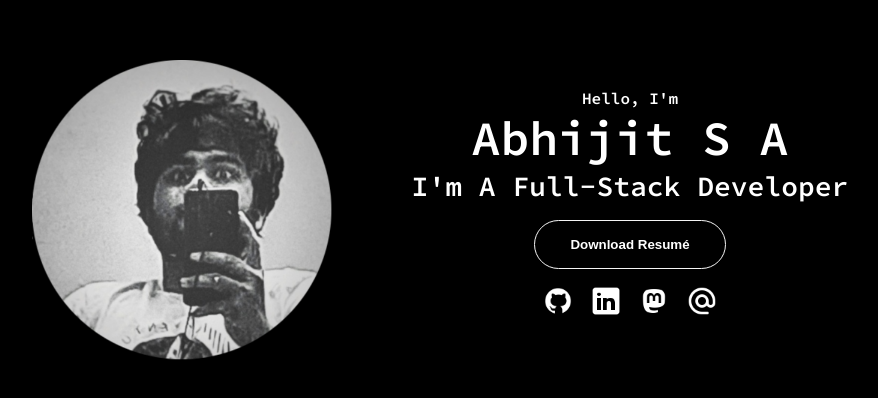
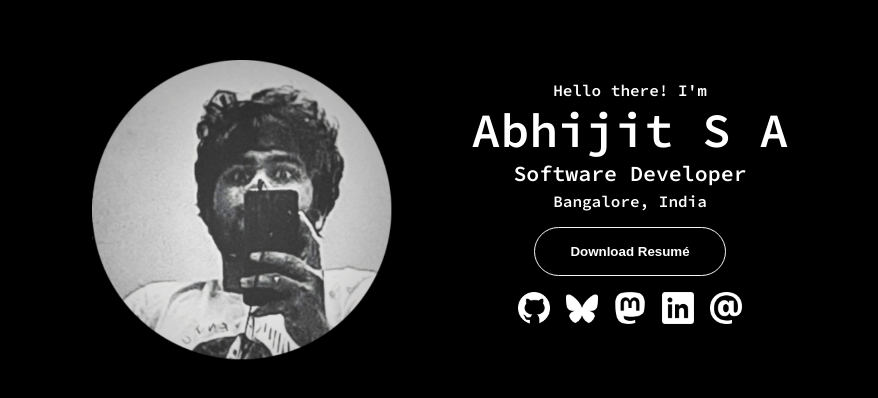
Before and after one commit to Abhijit-SA/Portfolio, a plain HTML site: page index.html in a window 1280 px wide. Shown: the part 234-632 px from the top of the page, without its empty margins (200-1078 px from the left). Drawn offline with Linux system fonts and the light colour scheme.

Commit message:
Updated logo icons other minor changes

```diff
--- a/index.html
+++ b/index.html
@@ -20,8 +20,6 @@
       href="https://fonts.googleapis.com/css2?family=Source+Code+Pro:ital,wght@0,300;0,400;0,500;0,600;1,400&display=swap"
       rel="stylesheet"
     />
-  </head>
-  <body>
     <!--  /$$$$$$$                                    /$$       /$$
          | $$__  $$                                  | $$      | $$
          | $$  \ $$ /$$  /$$  /$$  /$$$$$$   /$$$$$$ | $$$$$$$ | $$
@@ -30,6 +28,8 @@
          | $$  \ $$| $$ | $$ | $$| $$  | $$ /$$__  $$| $$  | $$
          | $$$$$$$/|  $$$$$/$$$$/|  $$$$$$/|  $$$$$$$| $$  | $$ /$$
          |_______/  \_____/\___/  \______/  \_______/|__/  |__/|__/ -->
+  </head>
+  <body>
     <nav id="desktop-nav">
       <div class="logo"></div>
     </nav>
@@ -38,39 +38,46 @@
         <img src="./assets/profile-pic.png" alt="Abhijit Profile Picture" />
       </div>
       <div class="section__text">
-        <p class="section__text__p1">Hello, I'm</p>
+        <p class="section__text__p1">Hello there! I'm</p>
         <h1 class="title">Abhijit S A</h1>
-        <p class="section__text__p2">I'm A Full-Stack Developer</p>
+        <p class="section__text__p2">Software Developer</p>
+        <p class="section__text__p3">Bangalore, India</p>
 
         <div class="btn-container">
           <button
             class="btn btn-color-1"
             onclick="location.href='{{RESUME_URL}}'"
-          > <!--Updated on 27-Feb-24-->
+          >
             Download Resumé
           </button>
         </div>
         <div id="socials-container">
           <img
-            src="./assets/github-logo.png"
+            src="./assets/icons/github-logo.png"
             alt="Github Logo"
             class="icon"
             onclick="location.href='https://github.com/Abhijit-SA'"
           />
           <img
-            src="./assets/linkedin-logo.png"
+            src="./assets/icons/bluesky-logo.png"
+            alt="Bluesky Logo"
+            class="icon"
+            onclick="location.href='https://bsky.app/profile/abhijit.one'"
+          />
+          <img
+            src="./assets/icons/mastodon-logo.png"
+            alt="Mastodon Logo"
+            class="icon"
+            onclick="location.href='https://infosec.exchange/@abhijit'"
+          />
+          <img
+            src="./assets/icons/linkedin-logo.png"
             alt="LinkedIn Logo"
             class="icon"
             onclick="location.href='https://www.linkedin.com/in/abhijit-achari/'"
           />
           <img
-            src="./assets/mastodon-logo.png"
-            alt="Mastodon Logo"
-            class="icon"
-            onclick="location.href='https://infosec.exchange/@abhijit'"
-          />
-          <img
-            src="./assets/email-logo.png"
+            src="./assets/icons/email-logo.png"
             alt="Email Logo"
             class="icon"
             id="email"
--- a/styles.css
+++ b/styles.css
@@ -85,7 +85,11 @@ section {
 }
 
 .section__text__p2 {
-  font-size: 1.75rem;
+  font-size: 1.35rem;
+  margin-bottom: 0.25rem;
+}
+
+.section__text__p3 {
   margin-bottom: 1rem;
 }
 
```
Also changed, not shown: assets/email-logo.png (deleted), assets/github-logo.png (deleted), assets/icons/bluesky-logo.png (added), assets/icons/email-logo.png (added), assets/icons/github-logo.png (added), assets/icons/linkedin-logo.png (added), assets/icons/mastodon-logo.png (added), assets/linkedin-logo.png (deleted), assets/mastodon-logo.png (deleted).
